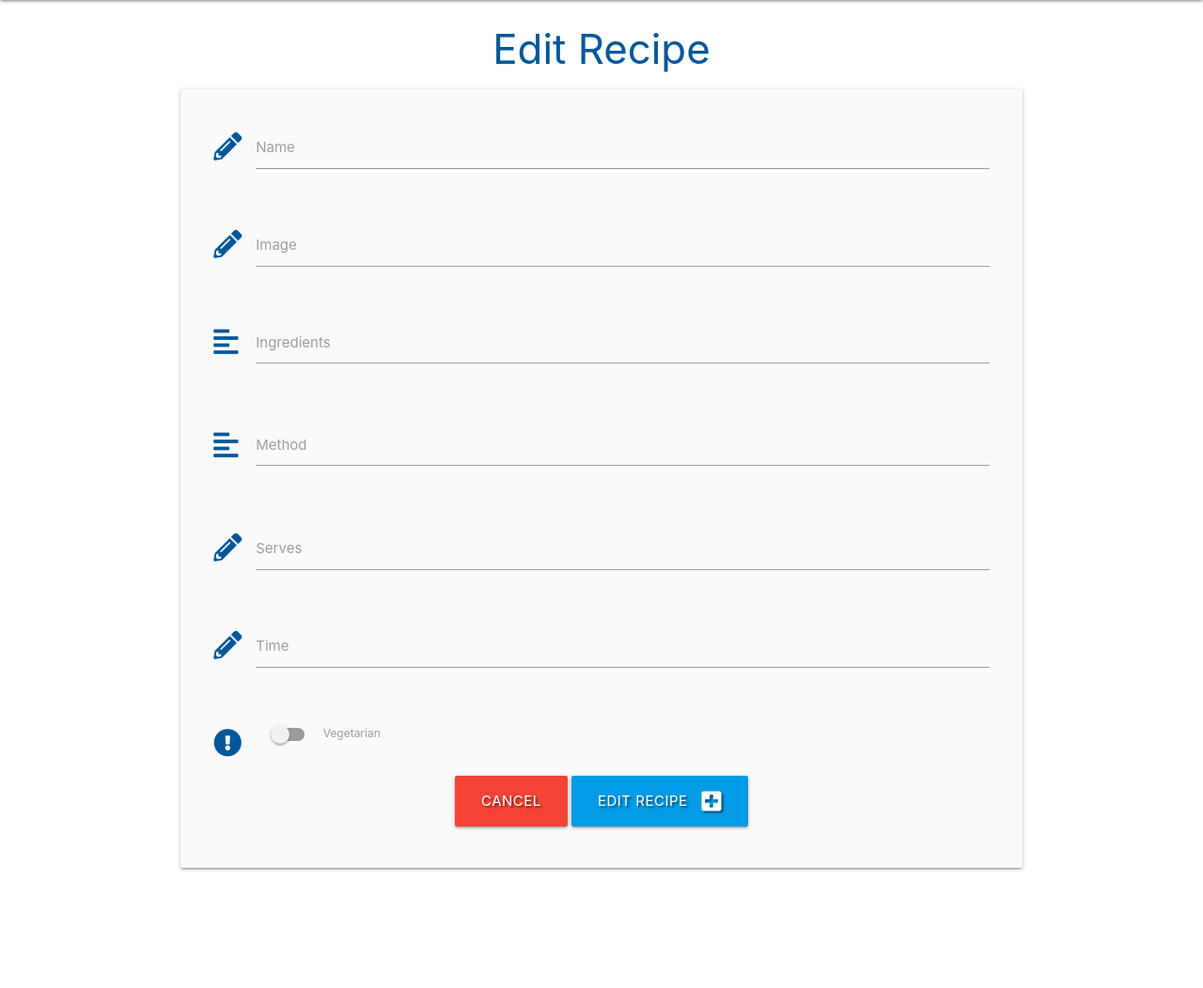
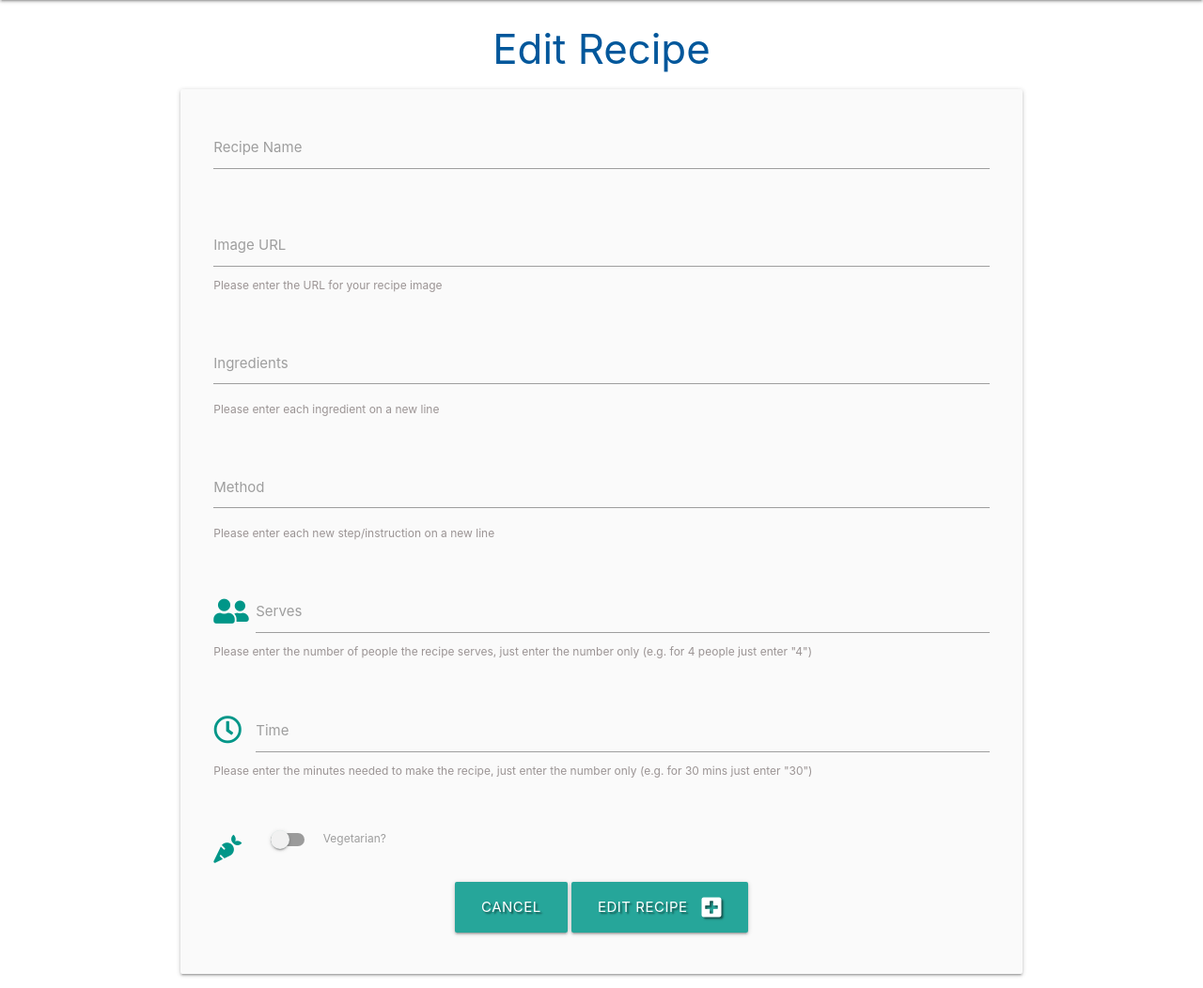
Before and after one commit to upeshp/MS3_EasyDinner, a Flask app: template templates/edit_recipe.html in a window 1280 px wide. Shown: the part 64-1116 px from the top of the page at 94% size. Before the commit the page ends 991 px from the top, so only its background shows below. Run offline with Flask 2, Linux system fonts and the light colour scheme; the template is opened without the code that fills it, so the values that code supplies are empty; some libraries are stand-ins or nearby versions.

Commit message:
Style: changed format of edit_recipe.html to match add_recipe.html

```diff
--- a/templates/add_recipe.html
+++ b/templates/add_recipe.html
@@ -47,7 +47,6 @@
                         required>
                     <label for="recipe_serves">Serves</label>
                     <span class="register-help">Please enter the number of people the recipe serves, just enter the number only (e.g. for 4 people just enter "4")</span>
-
                 </div>
             </div>
             <div class="row">
--- a/templates/edit_recipe.html
+++ b/templates/edit_recipe.html
@@ -7,60 +7,65 @@
         <form class="col s12" method="POST" action="{{ url_for('edit_recipe', recipe_id=recipe._id) }}">
             <div class="row">
                 <div class="input-field col s12">
-                    <i class="fas fa-pencil-alt prefix light-blue-text text-darken-4"></i>
+                    <!-- <i class="fas fa-pencil-alt prefix light-blue-text text-darken-4"></i> -->
                     <input id="recipe_name" name="recipe_name" minlength="5" maxlength="100"
                         value="{{ recipe.recipe_name }}" type="text" class="validate" required>
-                    <label for="recipe_name">Name</label>
+                    <label for="recipe_name">Recipe Name</label>
                 </div>
             </div>
             <div class="row">
                 <div class="input-field col s12">
-                    <i class="fas fa-pencil-alt prefix light-blue-text text-darken-4"></i>
+                    <!-- <i class="fas fa-pencil-alt prefix light-blue-text text-darken-4"></i> -->
                     <input id="recipe_image" name="recipe_image" minlength="5" maxlength="100"
                         value="{{ recipe.recipe_image }}" type="text" class="validate" required>
-                    <label for="recipe_image">Image</label>
+                    <label for="recipe_image">Image URL</label>
+                    <span class="register-help">Please enter the URL for your recipe image</span>
                 </div>
             </div>
             <div class="row">
                 <div class="input-field col s12">
-                    <i class="fas fa-align-left prefix light-blue-text text-darken-4"></i>
+                    <!-- <i class="fas fa-align-left prefix light-blue-text text-darken-4"></i> -->
                     <textarea id="recipe_ingredients" name="recipe_ingredients" minlength="5"
                         maxlength="200" class="materialize-textarea validate" required>
                         {{- recipe.recipe_ingredients -}}
                     </textarea>
                     <label for="recipe_ingredients">Ingredients</label>
+                    <span class="register-help">Please enter each ingredient on a new line</span>
                 </div>
             </div>
             <div class="row">
                 <div class="input-field col s12">
-                    <i class="fas fa-align-left prefix light-blue-text text-darken-4"></i>
+                    <!-- <i class="fas fa-align-left prefix light-blue-text text-darken-4"></i> -->
                     <textarea id="recipe_method" name="recipe_method" minlength="5"
                         maxlength="200" class="materialize-textarea validate" required>
                         {{- recipe.recipe_method -}}
                     </textarea>
                     <label for="recipe_method">Method</label>
+                    <span class="register-help">Please enter each new step/instruction on a new line</span>
                 </div>
             </div>
             <div class="row">
                 <div class="input-field col s12">
-                    <i class="fas fa-pencil-alt prefix light-blue-text text-darken-4"></i>
+                    <i class="fas fa-user-friends prefix teal-text"></i>
                     <input id="recipe_serves" name="recipe_serves" minlength="1" maxlength="2"
                         value="{{ recipe.recipe_serves }}" type="text" class="validate" required>
                     <label for="recipe_serves">Serves</label>
+                    <span class="register-help">Please enter the number of people the recipe serves, just enter the number only (e.g. for 4 people just enter "4")</span>
                 </div>
             </div>
             <div class="row">
                 <div class="input-field col s12">
-                    <i class="fas fa-pencil-alt prefix light-blue-text text-darken-4"></i>
+                    <i class="far fa-clock prefix teal-text"></i>
                     <input id="recipe_time" name="recipe_time" minlength="1" maxlength="2"
                         value="{{ recipe.recipe_time }}" type="text" class="validate" required>
                     <label for="recipe_time">Time</label>
+                    <span class="register-help">Please enter the minutes needed to make the recipe, just enter the number only (e.g. for 30 mins just enter "30")</span>
                 </div>
             </div>
             <div class="row">
 				<div class="input-field col s12">
 					<div class="switch">
-                        <i class="fas fa-exclamation-circle prefix light-blue-text text-darken-4"></i>
+                        <i class="fas fa-carrot prefix teal-text"></i>
 						<label for="recipe_vegetarian">
                             {% if recipe.recipe_vegetarian == "on" %}
                                 <input type="checkbox" id="recipe_vegetarian" name="recipe_vegetarian" checked>
@@ -68,7 +73,7 @@
                                 <input type="checkbox" id="recipe_vegetarian" name="recipe_vegetarian">
                             {% endif %}
                             <span class="lever"></span>
-                            Vegetarian
+                            Vegetarian?
                         </label>
 					</div>
 				</div>
@@ -77,8 +82,8 @@
             <div class="row">
                 <div class="col s12 center-align">
                     <!-- cancel -->
-                    <a href="{{ url_for('get_recipes') }}" class="btn-large red text-shadow">Cancel</a>
-                    <button type="submit" class="btn-large light-blue darken-1 text-shadow">
+                    <a href="{{ url_for('get_recipes') }}" class="btn-large teal lighten-1 text-shadow">Cancel</a>
+                    <button type="submit" class="btn-large teal lighten-1 text-shadow">
                         Edit Recipe <i class="fas fa-plus-square right"></i>
                     </button>
                 </div>
```
